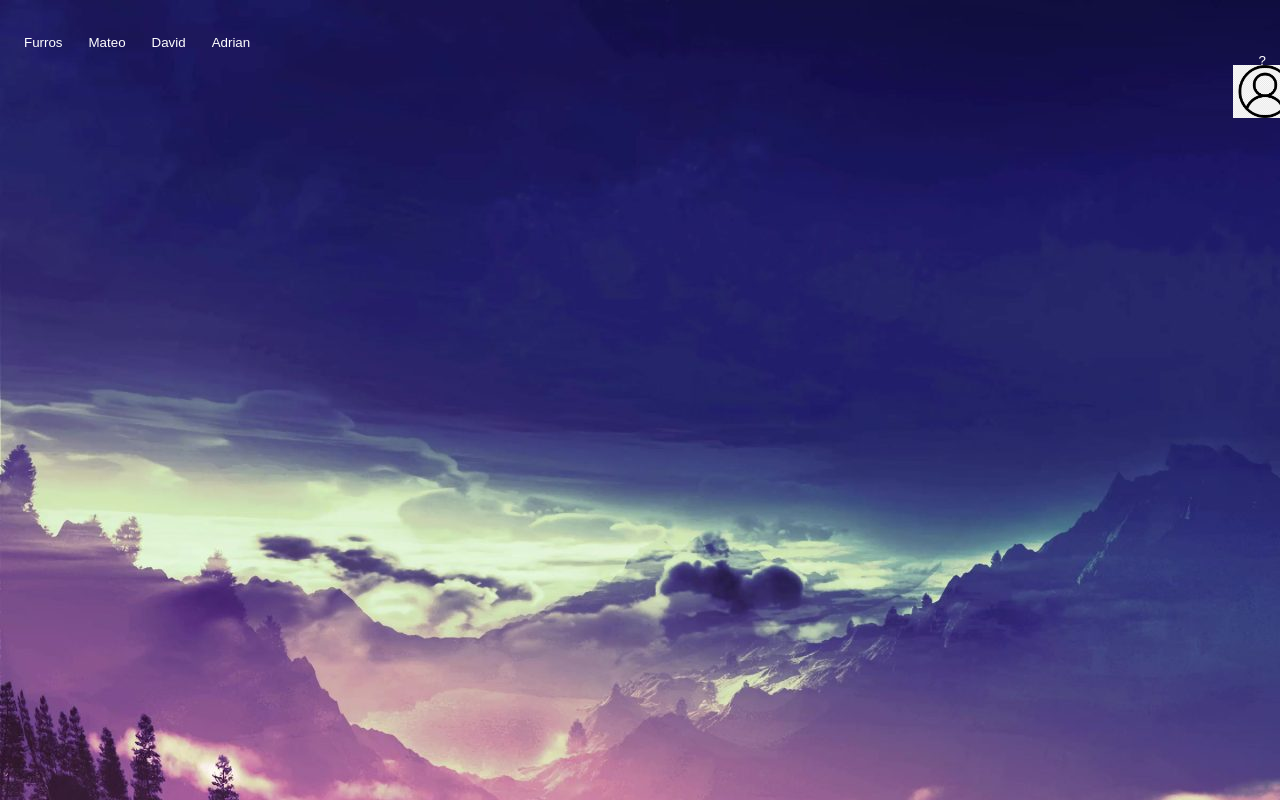
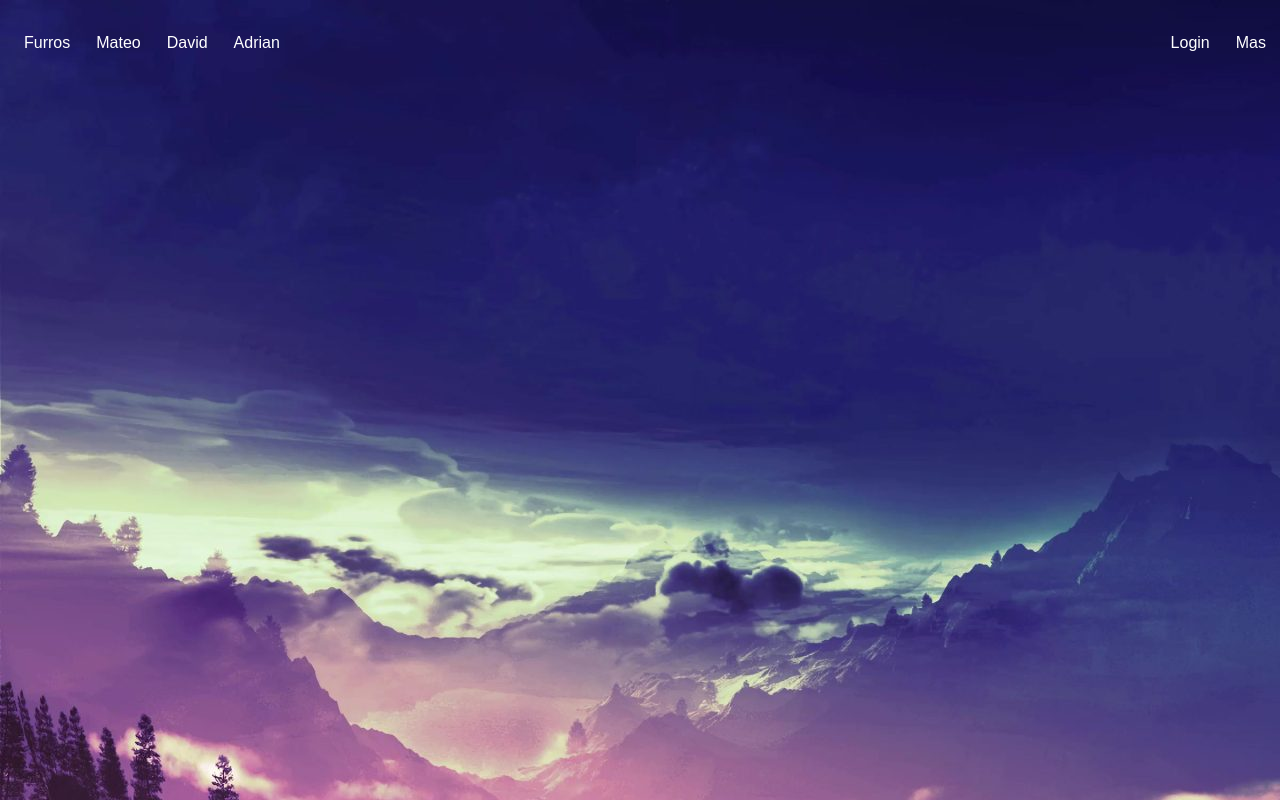
Before and after one commit to Adrianmove07/APPRENDIENDO0209, a plain HTML site: page Adrian/Practica/adrianpractica.html in a window 1280 px wide. Drawn offline with Linux system fonts and the light colour scheme.

Commit message:
Cambio Adrian 16/02/2023

```diff
--- a/Adrian/Practica/adrianpractica.html
+++ b/Adrian/Practica/adrianpractica.html
@@ -12,17 +12,17 @@
     <header>
         <div class="menu1">
             <nav>
-                <button><a href="">Furros</a></button>
-                <button><a href="">Mateo</a></button>
-                <button><a href="">David</a></button>
-                <button><a href="">Adrian</a></button>
+                <button class="encabezado"><a href="">Furros</a></button>
+                <button class="encabezado"><a href="">Mateo</a></button>
+                <button class="encabezado"><a href="">David</a></button>
+                <button class="encabezado"><a href="">Adrian</a></button>
             </nav>
         </div>
 
         <div class="menu2">
             <nav>
-                <button><a href=""><img class="img1" src="img/user.png" alt=""></a></button>
-                <button><a href="">?</a></button>
+                <button class="encabezado"><a href="">Login</a></button>
+                <button class="encabezado"><a href="">Mas</a></button>
 
             </nav>
         </div>
--- a/Adrian/Practica/estilos.css
+++ b/Adrian/Practica/estilos.css
@@ -3,13 +3,14 @@ body {
 }
 
 .menu1 {
+    padding-top: 25px;
+    position: fixed;
     display: flex;
-    padding-top: 25px;
 }
 
 .menu2 {
+    padding-top: 25px;
     text-align: right;
-    padding-top: 0px;
 }
 
 button {
@@ -18,15 +19,16 @@ button {
     margin-left: 10px;
 }
 
+.encabezado:hover{
+    transform: scaleX(1.1) scaleY(1.1);
+    transition: 0.1s;
+    background-color: transparent;
+    }
 
 
 a {
+    font-size: medium;
+    font: bolder;
     color: #ffffff;
     text-decoration: none;
 }
- img {
-    position: fixed;
-    margin-left: 0;
-    width: 5%;
-    background: none;
- }
```
